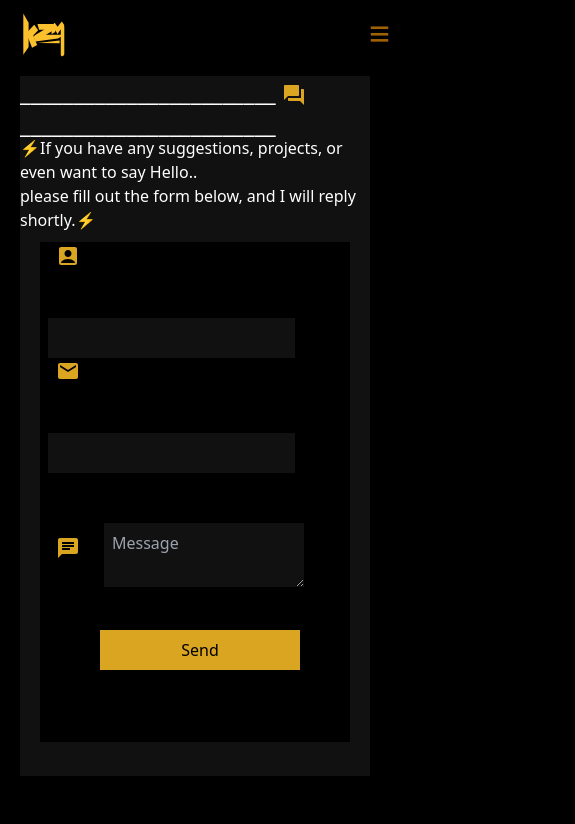
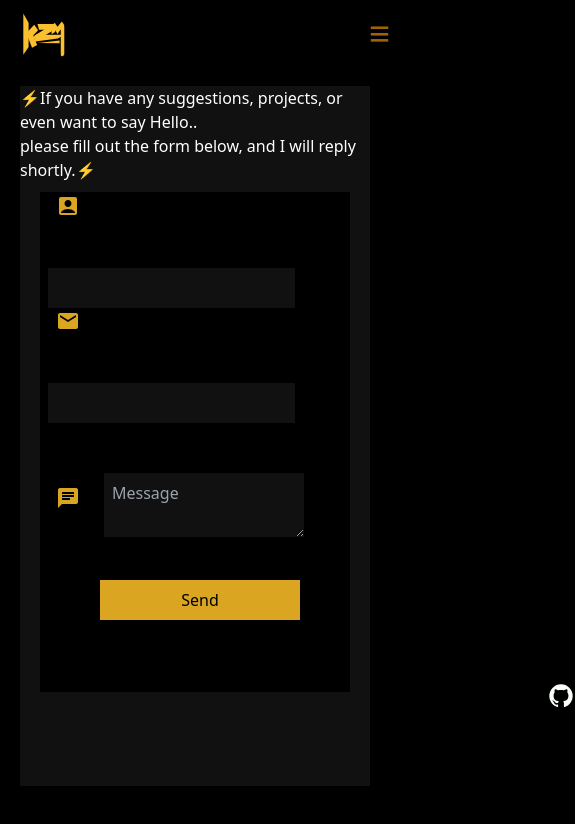
Before and after one commit to kzmfhm/my-portfolio, a React (Create React App) app: page /contact in a window 390 px wide. Shown: the top 824 px of the page, 575 px wide, since content can reach past the window. Built offline with nearby package versions, Linux system fonts and the light colour scheme.

Commit message:
Reset responsiveness

```diff
--- a/src/pages/Contact/index.jsx
+++ b/src/pages/Contact/index.jsx
@@ -6,6 +6,7 @@ import QuestionAnswerIcon from '@mui/icons-material/QuestionAnswer';
 import EmailIcon from '@mui/icons-material/Email';
 import ChatIcon from '@mui/icons-material/Chat';
 import './style.css';
+import githubImage from '../../images/github.svg';
 
 const Contact = () => {
   const [name, setName] = useState('');
@@ -15,6 +16,7 @@ const Contact = () => {
   const [responseMessage, setResponseMessage] = useState('');
   const [isLoading, setIsLoading] = useState(false); // Step 1
   const baseUrl = 'http://localhost:8000';
+  const githubLink = 'https://github.com/kzmfhm/my-portfolio';
 
   const validateEmail = (email) => {
     const isValid = /^[^\s@]+@[^\s@]+\.[^\s@]+$/.test(email);
@@ -71,24 +73,21 @@ const Contact = () => {
           <img src={WomenImg} alt='Woman' />
         </div>
         <div class='md:h-[700px] h-[700px] md:mt-[10px] mt-[20px] md:ml-10 md:w-[950px] w-[350px] ml-[20px] bg-[#111]'>
-          <p class='md:ml-[220px] h-[30px] md:mt-[40px] align-middle text-white text-2xl cursor-pointer transition ease-in-out delay-90 hover:text-yellow-600  hover:-translate-y-1 hover:scale-110 duration-100 ...'>
-
+        <p class='md:ml-[220px] h-[30px] md:mt-[40px] align-middle text-white text-2xl cursor-pointer transition ease-in-out delay-90 hover:text-yellow-600  hover:-translate-y-1 hover:scale-110 duration-100 hide-in-mobile'>
             ________________________{' '}
             <span className='mt-[-20px]'>
               <QuestionAnswerIcon style={{ color: '#daa520' }} />
             </span>{' '}
             ________________________
           </p>
-
           <p class='md:ml-[220px] mt-[30px] align-middle text-white text-1xl cursor-pointer transition ease-in-out delay-150 hover:text-yellow-600'>
             ⚡If you have any suggestions, projects, or even want to say
             Hello..<br /> please fill out the form below, and I will reply
             shortly.⚡
           </p>
-
           <form className='bg-[#000000]  md:ml-[220px] ml-[20px] w-[310px] h-[500px] md:h-[500px] md:w-[510px]'>
             <ul class='mt-[10px]'>
-              <li className=''>
+              <li>
                 <label class='mx-4'>
                   {' '}
                   <AccountBoxIcon style={{ color: '#daa520' }} />
@@ -103,7 +102,7 @@ const Contact = () => {
                   required
                 />
               </li>
-              <li className=''>
+              <li>
                 <label class='mx-4'>
                   {' '}
                   <EmailIcon style={{ color: '#daa520' }} />
@@ -160,8 +159,11 @@ const Contact = () => {
               </li>
             </ul>
           </form>
+          <a href={ githubLink } target="_blank" rel="noopener noreferrer">
+              <img src={githubImage} alt="GitHub Icon" className="github-icon" />
+            </a>
         </div>
-      </div>
+       </div>
     </>
   );
 };
--- a/src/pages/Contact/style.css
+++ b/src/pages/Contact/style.css
@@ -11,6 +11,12 @@ body {
     margin-top: 10px;
     margin-left: 60px;
 
+}
+.error-message{
+    color: #daa520;
+    font-size: 18px;
+    margin-top: 10px;
+    margin-left: 60px;
 }
 .loader-wrapper {
     display: flex;
@@ -32,3 +38,20 @@ body {
     0% { transform: rotate(0deg); }
     100% { transform: rotate(360deg); }
   }
+
+
+@media (max-width: 767px) {
+    .hide-in-mobile {
+      display: none;
+    }
+  }
+
+.github-icon {
+    margin-left: 62%;
+    margin-top: -30px;
+    transition: color 0.3s;
+}
+
+.github-icon:hover {
+    color: #daa520;
+}
--- a/src/pages/Home.jsx
+++ b/src/pages/Home.jsx
@@ -3,7 +3,7 @@ import WomenImg from '../images/woman1.png';
 import Navbar from '../components/Navbar';
 const Home = () => {
 
-  const githubLink = 'https://github.com/kzmfhm/kzm-portfolio';
+  const githubLink = 'https://github.com/kzmfhm/my-portfolio';
   return (
     <>
     <Navbar/>
@@ -27,7 +27,7 @@ const Home = () => {
           <br />
           you can also see this project on my Github profile<br/>
           const githubLink:  <br />
-         <a href={githubLink}> https://github.com/kzmfhm/kzm-portfolio</a>.
+         <a href={githubLink}> https://github.com/kzmfhm/my-portfolio</a>.
           <br />
         </h3>
     </div>
```
